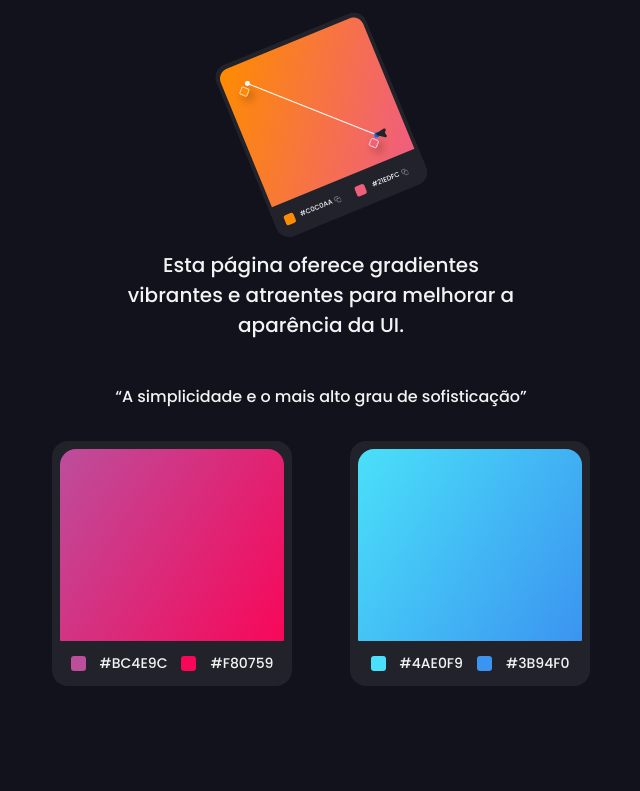
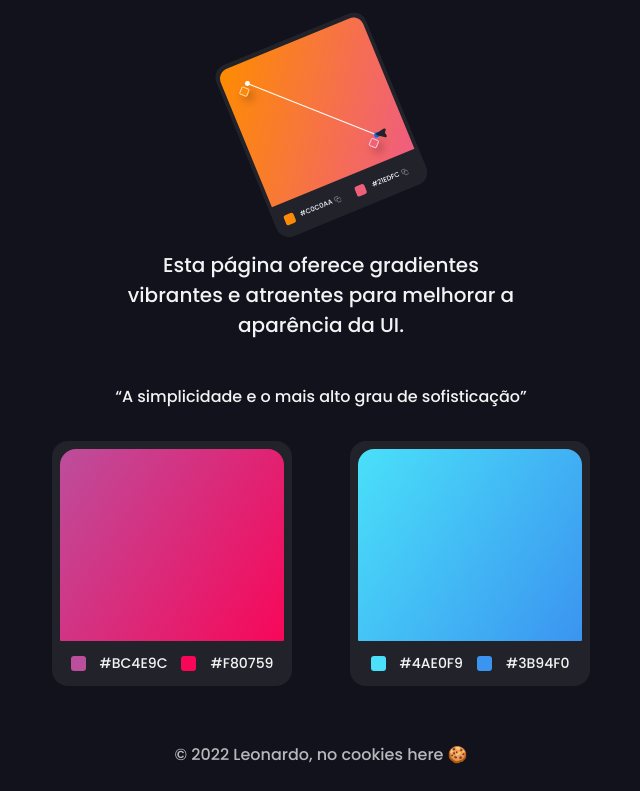
Before and after one commit to Leosousa-dev/gradienthub, a Next.js app: page / in a window 1280 px wide. Shown: the part 198-989 px from the top of the page, without its empty margins (319-959 px from the left). Before the commit the page ends 916 px from the top, so only its background shows below. Built offline with nearby package versions, Linux system fonts and the light colour scheme.

Commit message:
add footer

```diff
--- a/src/app/page.module.css
+++ b/src/app/page.module.css
@@ -2,3 +2,12 @@
     max-width: 538px;
     margin: auto;
 }
+
+.footer{
+    display: flex;
+    width: 100%;
+    justify-content: center;
+    align-items: center;
+    padding: 24px 0px;
+    color: #B8B8BB;
+}
--- a/src/app/page.tsx
+++ b/src/app/page.tsx
@@ -1,12 +1,18 @@
 import styles from './page.module.css'
 import Hero from "@/components/hero/hero";
-import Gradients from '@/components/sectionGradients/gradients';
+import GradientSection from '@/components/sectionGradients/gradients';
+
 
 export default function Home() {
   return (
-    <main className={styles.main}>
-      <Hero/>
-      <Gradients/>
-    </main>
+    <>
+      <main className={styles.main}>
+        <Hero/>
+        <GradientSection/>
+      </main>
+      <footer className={styles.footer}>
+        <p>© 2022 Leonardo, no cookies here 🍪</p>
+      </footer>
+    </>
   )
 }
--- a/src/components/sectionGradients/gradients.tsx
+++ b/src/components/sectionGradients/gradients.tsx
@@ -3,7 +3,7 @@ import styles from './gradientSection.module.css'
 import {gradients} from '@/data/data.json'
 
 
-const Gradients = ()=>{
+const GradientSection = ()=>{
     return(
         <section className={styles.section}>
             <ul className={styles.listCards}>
@@ -15,4 +15,4 @@ const Gradients = ()=>{
     )
 }
 
-export default Gradients;
+export default GradientSection;
```
